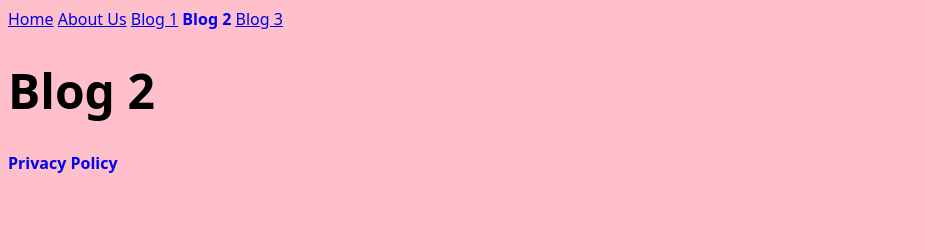
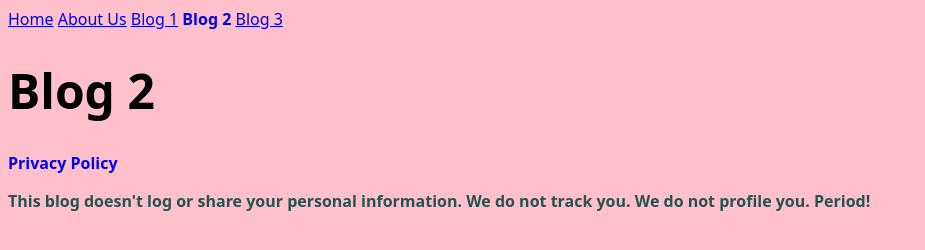
Before and after one commit to IamLaTorya/LaTorya-front-end-engineer-cohort, a plain HTML site: page blog/blog2.html in a window 1280 px wide. Shown: the whole page, without its empty margins (0-925 px from the left). Drawn offline with Linux system fonts and the light colour scheme; a web font is replaced by a local one.

Commit message:
Updated Text

```diff
--- a/blog/blog2.html
+++ b/blog/blog2.html
@@ -19,7 +19,12 @@
     <a href="/blog/blog3.html">Blog 3</a>
     <h1>Blog 2</h1>
     <footer>
-        <a href="#" class="active-link">Privacy Policy</a>
+        <a href="#" class="active-link">Privacy Policy
+        </a>
+        <p>
+            <b>This blog doesn't log or share your personal information.
+            We do not track you. We do not profile you. Period!</b>
+        </p>
     </footer>
 </body>
 
```
